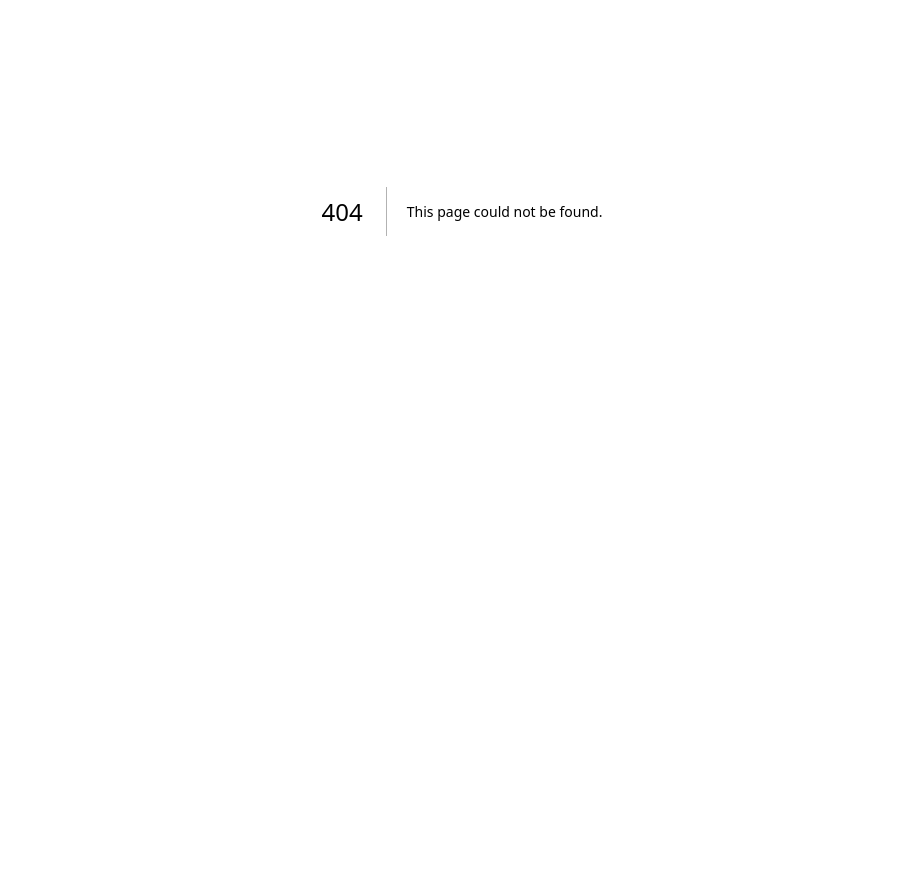
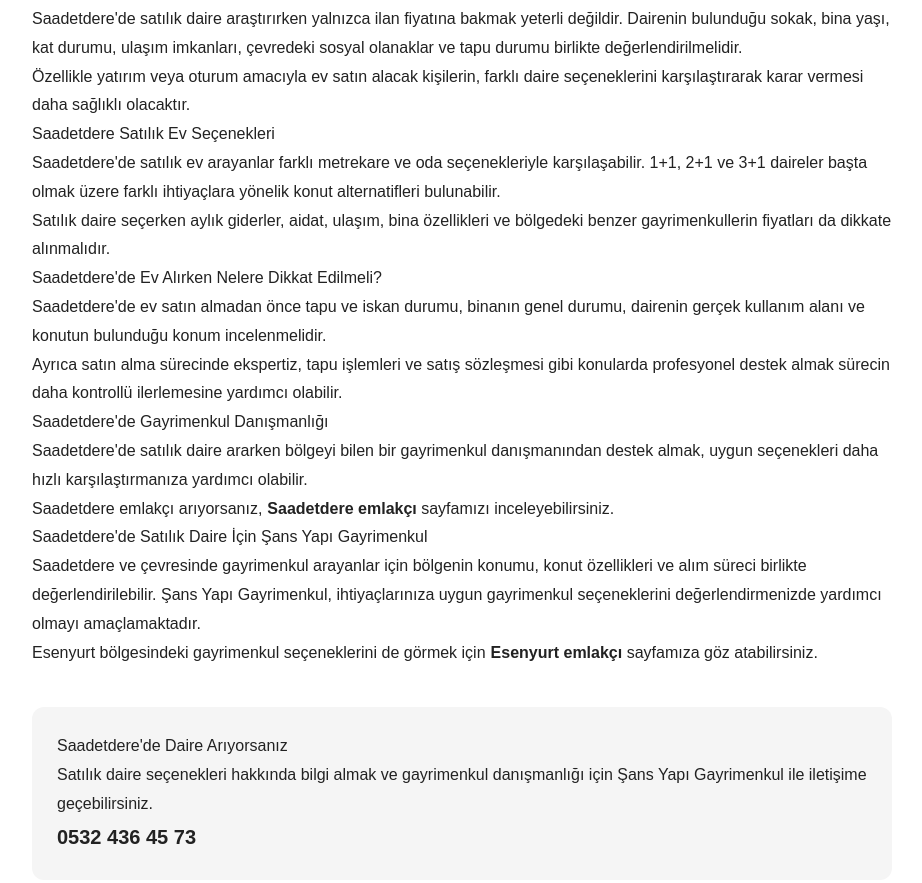
Before and after one commit to sudesolmaz1412/sansemlak, a Next.js app: page /saadetdere-satilik-daire in a window 1280 px wide. Before the commit this address had no page. Shown: the part 189-1072 px from the top of the page, without its empty margins (178-1100 px from the left). Before the commit the page ends 800 px from the top, so only its background shows below. Built offline with nearby package versions, Linux system fonts and the light colour scheme.

Commit message:
Saadetdere satilik daire SEO sayfasi eklendi

```diff
--- /dev/null
+++ b/app/saadetdere-satilik-daire/page.tsx
@@ -0,0 +1,148 @@
+import type { Metadata } from "next";
+import Link from "next/link";
+
+export const metadata: Metadata = {
+  title: "Saadetdere Satılık Daire | Şans Yapı Gayrimenkul",
+  description:
+    "Saadetdere satılık daire arıyorsanız Şans Yapı Gayrimenkul ile bölgedeki satılık ev ve daire seçeneklerini değerlendirin. Saadetdere emlakçı ve gayrimenkul danışmanlığı.",
+  alternates: {
+    canonical: "https://sansyapiemlak.com/saadetdere-satilik-daire",
+  },
+};
+
+export default function SaadetdereSatilikDairePage() {
+  return (
+    <main
+      style={{
+        maxWidth: "900px",
+        margin: "0 auto",
+        padding: "50px 20px",
+        lineHeight: 1.8,
+        color: "#222",
+      }}
+    >
+      <h1>Saadetdere Satılık Daire</h1>
+
+      <p>
+        Saadetdere satılık daire arıyorsanız, doğru konumda ve bütçenize
+        uygun bir gayrimenkul bulmak için bölgeyi iyi tanıyan bir emlakçıyla
+        çalışmak önemli bir avantaj sağlar. Şans Yapı Gayrimenkul,
+        Esenyurt Saadetdere bölgesindeki gayrimenkul seçenekleri hakkında
+        bilgi ve danışmanlık sunmaktadır.
+      </p>
+
+      <h2>Saadetdere'de Satılık Daire Arayanlar</h2>
+
+      <p>
+        Saadetdere'de satılık daire araştırırken yalnızca ilan fiyatına
+        bakmak yeterli değildir. Dairenin bulunduğu sokak, bina yaşı,
+        kat durumu, ulaşım imkanları, çevredeki sosyal olanaklar ve
+        tapu durumu birlikte değerlendirilmelidir.
+      </p>
+
+      <p>
+        Özellikle yatırım veya oturum amacıyla ev satın alacak kişilerin,
+        farklı daire seçeneklerini karşılaştırarak karar vermesi daha
+        sağlıklı olacaktır.
+      </p>
+
+      <h2>Saadetdere Satılık Ev Seçenekleri</h2>
+
+      <p>
+        Saadetdere'de satılık ev arayanlar farklı metrekare ve oda
+        seçenekleriyle karşılaşabilir. 1+1, 2+1 ve 3+1 daireler başta
+        olmak üzere farklı ihtiyaçlara yönelik konut alternatifleri
+        bulunabilir.
+      </p>
+
+      <p>
+        Satılık daire seçerken aylık giderler, aidat, ulaşım, bina
+        özellikleri ve bölgedeki benzer gayrimenkullerin fiyatları da
+        dikkate alınmalıdır.
+      </p>
+
+      <h2>Saadetdere'de Ev Alırken Nelere Dikkat Edilmeli?</h2>
+
+      <p>
+        Saadetdere'de ev satın almadan önce tapu ve iskan durumu,
+        binanın genel durumu, dairenin gerçek kullanım alanı ve
+        konutun bulunduğu konum incelenmelidir.
+      </p>
+
+      <p>
+        Ayrıca satın alma sürecinde ekspertiz, tapu işlemleri ve
+        satış sözleşmesi gibi konularda profesyonel destek almak
+        sürecin daha kontrollü ilerlemesine yardımcı olabilir.
+      </p>
+
+      <h2>Saadetdere'de Gayrimenkul Danışmanlığı</h2>
+
+      <p>
+        Saadetdere'de satılık daire ararken bölgeyi bilen bir
+        gayrimenkul danışmanından destek almak, uygun seçenekleri
+        daha hızlı karşılaştırmanıza yardımcı olabilir.
+      </p>
+
+      <p>
+        Saadetdere emlakçı arıyorsanız,
+        <Link
+          href="/saadetdere-emlakci"
+          style={{ fontWeight: 700, marginLeft: "5px" }}
+        >
+          Saadetdere emlakçı
+        </Link>{" "}
+        sayfamızı inceleyebilirsiniz.
+      </p>
+
+      <h2>Saadetdere'de Satılık Daire İçin Şans Yapı Gayrimenkul</h2>
+
+      <p>
+        Saadetdere ve çevresinde gayrimenkul arayanlar için bölgenin
+        konumu, konut özellikleri ve alım süreci birlikte
+        değerlendirilebilir. Şans Yapı Gayrimenkul, ihtiyaçlarınıza
+        uygun gayrimenkul seçeneklerini değerlendirmenizde yardımcı
+        olmayı amaçlamaktadır.
+      </p>
+
+      <p>
+        Esenyurt bölgesindeki gayrimenkul seçeneklerini de görmek için
+        <Link
+          href="/esenyurt-emlakci"
+          style={{ fontWeight: 700, marginLeft: "5px" }}
+        >
+          Esenyurt emlakçı
+        </Link>{" "}
+        sayfamıza göz atabilirsiniz.
+      </p>
+
+      <div
+        style={{
+          marginTop: "40px",
+          padding: "25px",
+          borderRadius: "12px",
+          background: "#f5f5f5",
+        }}
+      >
+        <h2>Saadetdere'de Daire Arıyorsanız</h2>
+
+        <p>
+          Satılık daire seçenekleri hakkında bilgi almak ve
+          gayrimenkul danışmanlığı için Şans Yapı Gayrimenkul ile
+          iletişime geçebilirsiniz.
+        </p>
+
+        <a
+          href="tel:+905324364573"
+          style={{
+            display: "inline-block",
+            fontWeight: 700,
+            fontSize: "20px",
+            textDecoration: "none",
+          }}
+        >
+          0532 436 45 73
+        </a>
+      </div>
+    </main>
+  );
+}
```
